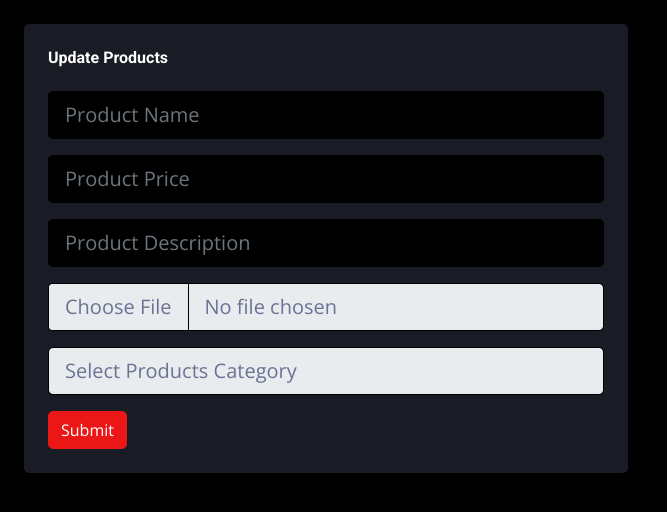
After one commit to a-rehman26/Cloths-Website---COZA-Store-Project, a PHP site: page /Admin/update_product.php?UPDATEproduct=1 in a window 1280 px wide. The commit adds this page. Shown: the top 512 px of the page, without its empty margins (0-667 px from the left). Run offline with PHP 8.4, Linux system fonts and the light colour scheme; data that the repository does not hold is empty; some libraries are stand-ins or nearby versions.

Commit message:
work on crud dashboard update or delete product

```diff
--- a/Admin/add_product.php
+++ b/Admin/add_product.php
@@ -54,7 +54,8 @@ if (isset($_POST['btnProduct'])) {
 
     $productName = $_POST['p_name'];
     $productPrice = $_POST['p_price'];
-    $productDescription = $_POST['p_des'];
+    $productDescription = mysqli_real_escape_string($conn, $_POST['p_des']);
+    // $productDescription = $_POST['p_des'];
     $p_category = $_POST['product_category'];
 
     $productImage = $_FILES['p_image']['name'];
--- a/Admin/index_dashboard.php
+++ b/Admin/index_dashboard.php
@@ -75,7 +75,7 @@ include 'connection_dashboard.php';
                         <a href="#" class="nav-link dropdown-toggle" data-bs-toggle="dropdown"><i class="fa-solid fa-cart-plus"></i> Products</a>
                         <div class="dropdown-menu bg-transparent border-0">
                             <a href="index_dashboard.php?ADDproduct" class="dropdown-item">Add Product</a>
-                            <a href="view_product.php" class="dropdown-item">View Products</a>
+                            <a href="index_dashboard.php?VIEWproduct" class="dropdown-item">View Products</a>
                         </div>
                     </div>
 
@@ -151,6 +151,8 @@ include 'connection_dashboard.php';
                 include 'add_product.php';
             } else if (isset($_GET['ADDcategory'])) {
                 include 'add_category.php';
+            } else if (isset($_GET['VIEWproduct'])) {
+                include 'view_product.php';
             } else {
                 echo '
 
--- /dev/null
+++ b/Admin/update_product.php
@@ -0,0 +1,156 @@
+<!DOCTYPE html>
+<html lang="en">
+
+<head>
+    <meta charset="utf-8">
+    <title>Products Update Form</title>
+    <meta content="width=device-width, initial-scale=1.0" name="viewport">
+    <meta content="" name="keywords">
+    <meta content="" name="description">
+
+    <!-- Favicon -->
+    <link href="img/favicon.ico" rel="icon">
+
+    <!-- Google Web Fonts -->
+    <link rel="preconnect" href="https://fonts.googleapis.com">
+    <link rel="preconnect" href="https://fonts.gstatic.com" crossorigin>
+    <link href="https://fonts.googleapis.com/css2?family=Open+Sans:wght@400;600&family=Roboto:wght@500;700&display=swap" rel="stylesheet">
+
+    <!-- Icon Font Stylesheet -->
+    <link href="https://cdnjs.cloudflare.com/ajax/libs/font-awesome/5.10.0/css/all.min.css" rel="stylesheet">
+    <link href="https://cdn.jsdelivr.net/npm/bootstrap-icons@1.4.1/font/bootstrap-icons.css" rel="stylesheet">
+
+    <!-- Libraries Stylesheet -->
+    <link href="lib/owlcarousel/assets/owl.carousel.min.css" rel="stylesheet">
+    <link href="lib/tempusdominus/css/tempusdominus-bootstrap-4.min.css" rel="stylesheet" />
+
+    <!-- Customized Bootstrap Stylesheet -->
+    <link href="css/bootstrap.min.css" rel="stylesheet">
+
+    <!-- Template Stylesheet -->
+    <link href="css/style.css" rel="stylesheet">
+</head>
+
+<body>
+    <div class="container-fluid position-relative d-flex p-0">
+
+        <!-- Form Start -->
+        <div class="container-fluid pt-4 px-4">
+            <div class="row g-4">
+
+                <div class="col-sm-12 col-xl-6">
+                    <div class="bg-secondary rounded h-100 p-4">
+                        <h6 class="mb-4">Update Products</h6>
+
+                        <form action="" method="post" enctype="multipart/form-data">
+
+                            <?php
+                            include 'connection_dashboard.php';
+
+                            $product_id_get = $_GET['UPDATEproduct'];
+
+                            $select_product_data = mysqli_query($conn, " SELECT * FROM `products` WHERE p_id = '$product_id_get' ");
+
+                            $data_save = mysqli_fetch_assoc($select_product_data);
+
+                            if (isset($_POST['btnProductUPDATE'])) {
+                                $product_id = $_GET['UPDATEproduct'];
+                                $productName = $_POST['p_name'];
+                                $productPrice = $_POST['p_price'];
+                                $productDescription = $_POST['p_des'];
+                                $p_category = $_POST['product_category'];
+
+                                // Check if a new image is uploaded
+                                if ($_FILES['p_image']['name']) {
+                                    $productImage = $_FILES['p_image']['name'];
+                                    // Process and move the uploaded image to the desired location
+                                } else {
+                                    // Image was not updated, use the existing image path
+                                    $productImage = $product['p_image'];
+                                }
+
+                                // Update the product data in the database
+                                $updateProductQuery = mysqli_query($conn, "UPDATE products SET p_name='$productName', p_price='$productPrice', p_des='$productDescription', p_image='$productImage', p_category='$p_category' WHERE p_id=$product_id");
+
+                                if ($updateProductQuery) {
+                            ?>
+
+                                    <script>
+                                        alert("Product Updated SuccessFully Done")
+
+                                        location.replace('index_dashboard.php');
+                                    </script>
+
+                                <?php
+                                    exit;
+                                } else {
+                                ?>
+
+                                    <script>
+                                        alert("Product Not Updated ")
+
+                                        location.replace('update_product.php');
+                                    </script>
+
+                            <?php
+                                }
+                            }
+                            ?>
+
+                            <input class="form-control form-control-lg mb-3" value="<?php echo $data_save['p_name'] ?>" type="text" placeholder="Product Name" name="p_name" required pattern="[a-zA-Z0-9\s-]+">
+
+                            <input class="form-control form-control-lg mb-3" value="<?php echo $data_save['p_price'] ?>" type="text" placeholder="Product Price" name="p_price" required pattern="\d+(\.\,\d{2})?">
+
+                            <input class="form-control form-control-lg mb-3" value="<?php echo $data_save['p_des'] ?>" type="text" placeholder="Product Description" name="p_des" pattern="[\s\S]*" required>
+
+                            <input class="form-control form-control-lg mb-3" type="file" name="p_image" value="<?php echo $data_save['p_image'] ?>" accept="image/*" required>
+
+                            <select class="form-control form-control-lg mb-3" name="product_category" required>
+                                <option value="" disabled selected>Select Products Category</option>
+
+                                <?php
+                                include 'connection_dashboard.php';
+
+                                $category_fetch =  mysqli_query($conn, " SELECT * FROM `categories` ");
+
+                                while ($fetch_category = mysqli_fetch_assoc($category_fetch)) {
+                                ?>
+                                    <option value="<?php echo $fetch_category['c_id'] ?>">
+                                        <?php echo $fetch_category['c_name'] ?>
+                                    </option>
+                                <?php
+                                }
+                                ?>
+                            </select>
+
+                            <button type="submit" name="btnProductUPDATE" class="btn btn-primary">Submit</button>
+                        </form>
+
+                    </div>
+                </div>
+
+
+            </div>
+        </div>
+        <!-- Form End -->
+
+        <!-- Back to Top -->
+        <a href="#" class="btn btn-lg btn-primary btn-lg-square back-to-top"><i class="bi bi-arrow-up"></i></a>
+    </div>
+
+    <!-- JavaScript Libraries -->
+    <script src="https://code.jquery.com/jquery-3.4.1.min.js"></script>
+    <script src="https://cdn.jsdelivr.net/npm/bootstrap@5.0.0/dist/js/bootstrap.bundle.min.js"></script>
+    <script src="lib/chart/chart.min.js"></script>
+    <script src="lib/easing/easing.min.js"></script>
+    <script src="lib/waypoints/waypoints.min.js"></script>
+    <script src="lib/owlcarousel/owl.carousel.min.js"></script>
+    <script src="lib/tempusdominus/js/moment.min.js"></script>
+    <script src="lib/tempusdominus/js/moment-timezone.min.js"></script>
+    <script src="lib/tempusdominus/js/tempusdominus-bootstrap-4.min.js"></script>
+
+    <!-- Template Javascript -->
+    <script src="js/main.js"></script>
+</body>
+
+</html>
```
Also changed, not shown: Admin/delete_product.php (added, +31 -0 lines), Admin/view_product.php (added, +54 -0 lines), Admin/table.php (line endings or trailing spaces).
